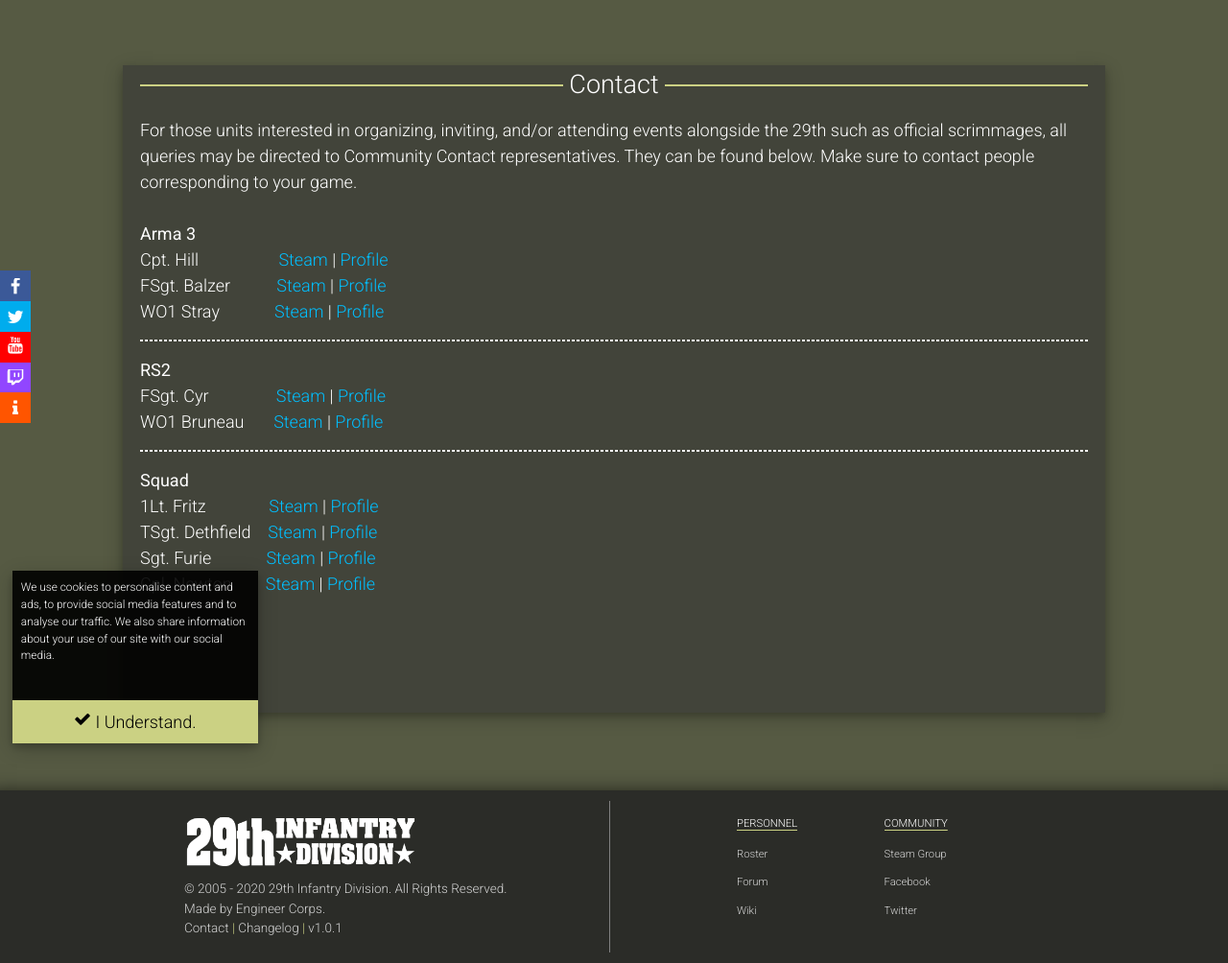
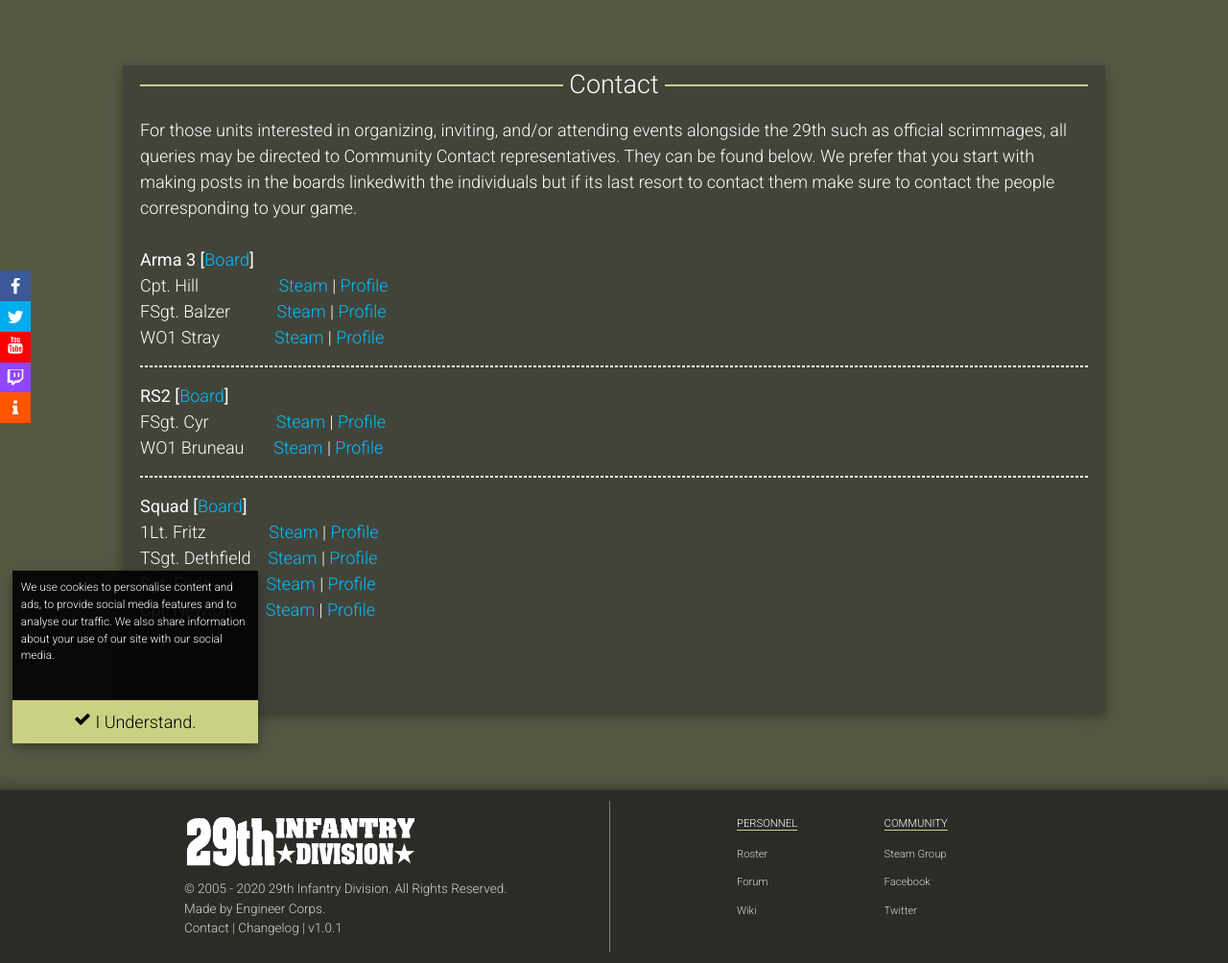
Before and after one commit to Xegion/29th.github.io, a Jekyll site: the page built from contact.html, in a window 1280 px wide, cut to the strip 112-1116 px from the top of the page. Shown: the whole strip at 96% size. Built offline with Jekyll 4.4.1, drawn with Linux system fonts in a browser that asks for light colours.

Commit message:
Add files via upload

```diff
--- a/contact.html
+++ b/contact.html
@@ -7,7 +7,7 @@ title: Contact
 	</div>
 	<div class="cl-container">
 		<p class="cl-header">&nbsp;Contact&nbsp;</p>
-		<p class="cl-text-other">For those units interested in organizing, inviting, and/or attending events alongside the 29th such as official scrimmages, all queries may be directed to Community Contact representatives. They can be found below. Make sure to contact people corresponding to your game.
+		<p class="cl-text-other">For those units interested in organizing, inviting, and/or attending events alongside the 29th such as official scrimmages, all queries may be directed to Community Contact representatives. They can be found below. We prefer that you start with making posts in the boards linkedwith the individuals but if its last resort to contact them make sure to contact the people corresponding to your game.
 			<!--<br>
 			<br>
 			<b>Chief of Signal Corps</b>
@@ -15,7 +15,7 @@ title: Contact
 			MSgt. Conrad&nbsp;&nbsp;&nbsp;&nbsp;&nbsp;&nbsp;&nbsp;&nbsp;&nbsp;<a href="https://steamcommunity.com/id/VulgarPlatypus/" target="_blank">Steam</a> | <a href="https://forums.29th.org/profile/44/MSgt.%20Conrad" target="_blank">Profile</a>-->
 			<br>
 			<br>
-			<b>Arma 3</b>
+			<b>Arma 3 [<a href="https://forums.29th.org/categories/%5Bpublic-relations%5D-arma-3" target="_blank">Board</a>]</b>
 			<br>
 			Cpt. Hill&nbsp;&nbsp;&nbsp;&nbsp;&nbsp;&nbsp;&nbsp;&nbsp;&nbsp;&nbsp;&nbsp;&nbsp;&nbsp;&nbsp;&nbsp;&nbsp;&nbsp;&nbsp;&nbsp;<a href="https://steamcommunity.com/id/rellikplug/" target="_blank">Steam</a> | <a href="https://forums.29th.org/profile/19/Cpt.%20Hill" target="_blank">Profile</a>
 			<br>
@@ -23,13 +23,13 @@ title: Contact
 			<br>
 			WO1 Stray&nbsp;&nbsp;&nbsp;&nbsp;&nbsp;&nbsp;&nbsp;&nbsp;&nbsp;&nbsp;&nbsp;&nbsp;&nbsp;<a href="https://steamcommunity.com/id/lordretro/" target="_blank">Steam</a> | <a href="https://forums.29th.org/profile/4345/WO1%20Stray" target="_blank">Profile</a></p>
 			<hr id="about_rules_divider_two">
-			<p class="cl-text-other"><b>RS2</b>
+			<p class="cl-text-other"><b>RS2 [<a href="https://forums.29th.org/categories/%5Bpublic-relations%5D-rising-storm-2%3A-vietnam" target="_blank">Board</a>]</b>
 			<br>
 			FSgt. Cyr&nbsp;&nbsp;&nbsp;&nbsp;&nbsp;&nbsp;&nbsp;&nbsp;&nbsp;&nbsp;&nbsp;&nbsp;&nbsp;&nbsp;&nbsp;&nbsp;<a href="https://steamcommunity.com/id/yopuii/" target="_blank">Steam</a> | <a href="https://forums.29th.org/profile/14/FSgt.%20Cyr" target="_blank">Profile</a>
 			<br>
 			WO1 Bruneau&nbsp;&nbsp;&nbsp;&nbsp;&nbsp;&nbsp;&nbsp;<a href="https://steamcommunity.com/id/Bruneau/" target="_blank">Steam</a> | <a href="https://forums.29th.org/profile/4064/WO1%20Bruneau" target="_blank">Profile</a></p>
 			<hr id="about_rules_divider_two">
-			<p class="cl-text-other"><b>Squad</b>
+			<p class="cl-text-other"><b>Squad [<a href="https://forums.29th.org/categories/%5Bpublic-relations%5D-squad" target="_blank">Board</a>]</b>
 			<br>
 			1Lt. Fritz&nbsp;&nbsp;&nbsp;&nbsp;&nbsp;&nbsp;&nbsp;&nbsp;&nbsp;&nbsp;&nbsp;&nbsp;&nbsp;&nbsp;&nbsp;<a href="https://steamcommunity.com/id/1740AlteFritz1786/" target="_blank">Steam</a> | <a href="https://forums.29th.org/profile/53/1Lt.%20Fritz" target="_blank">Profile</a>
 			<br>
```
